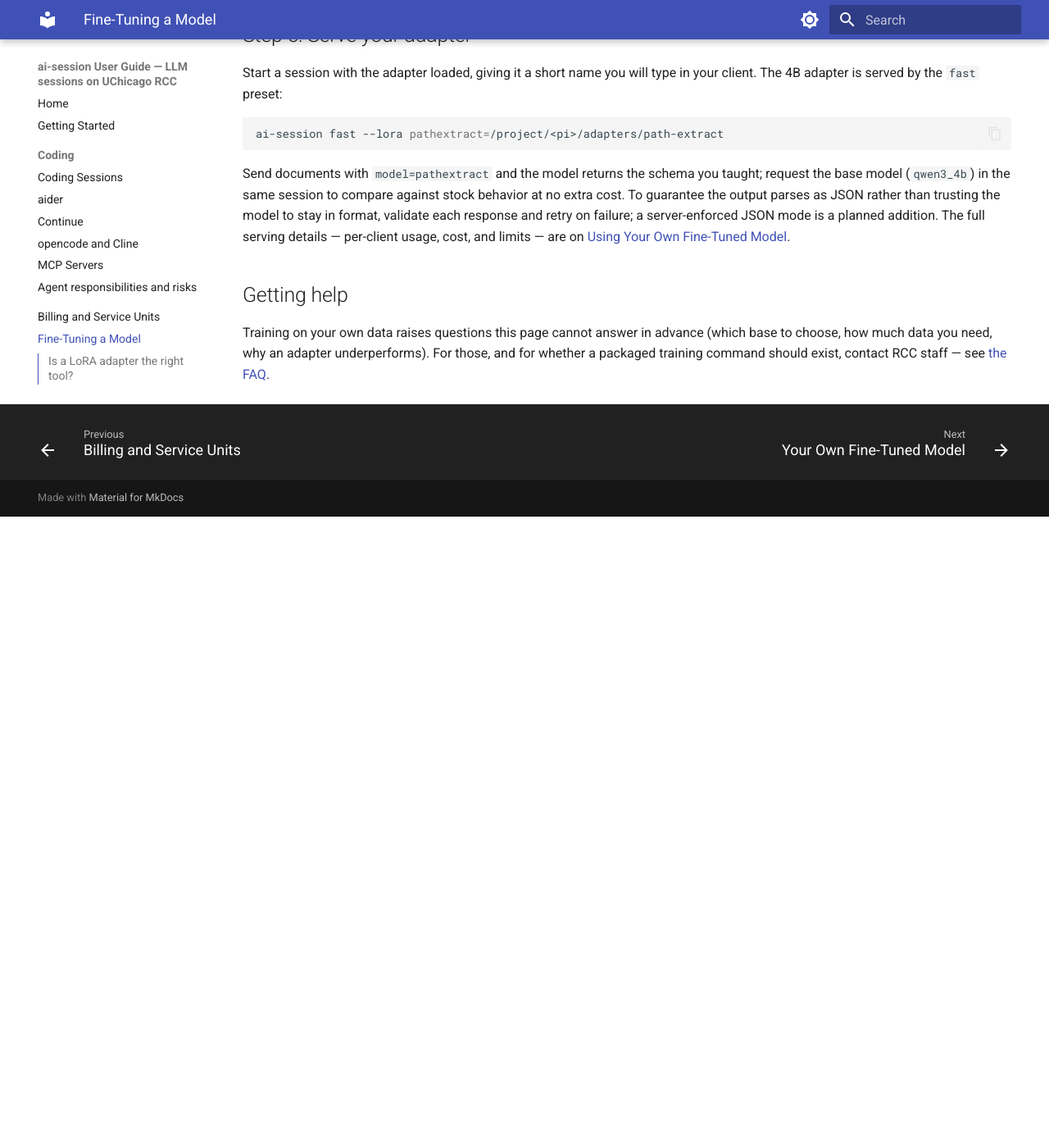
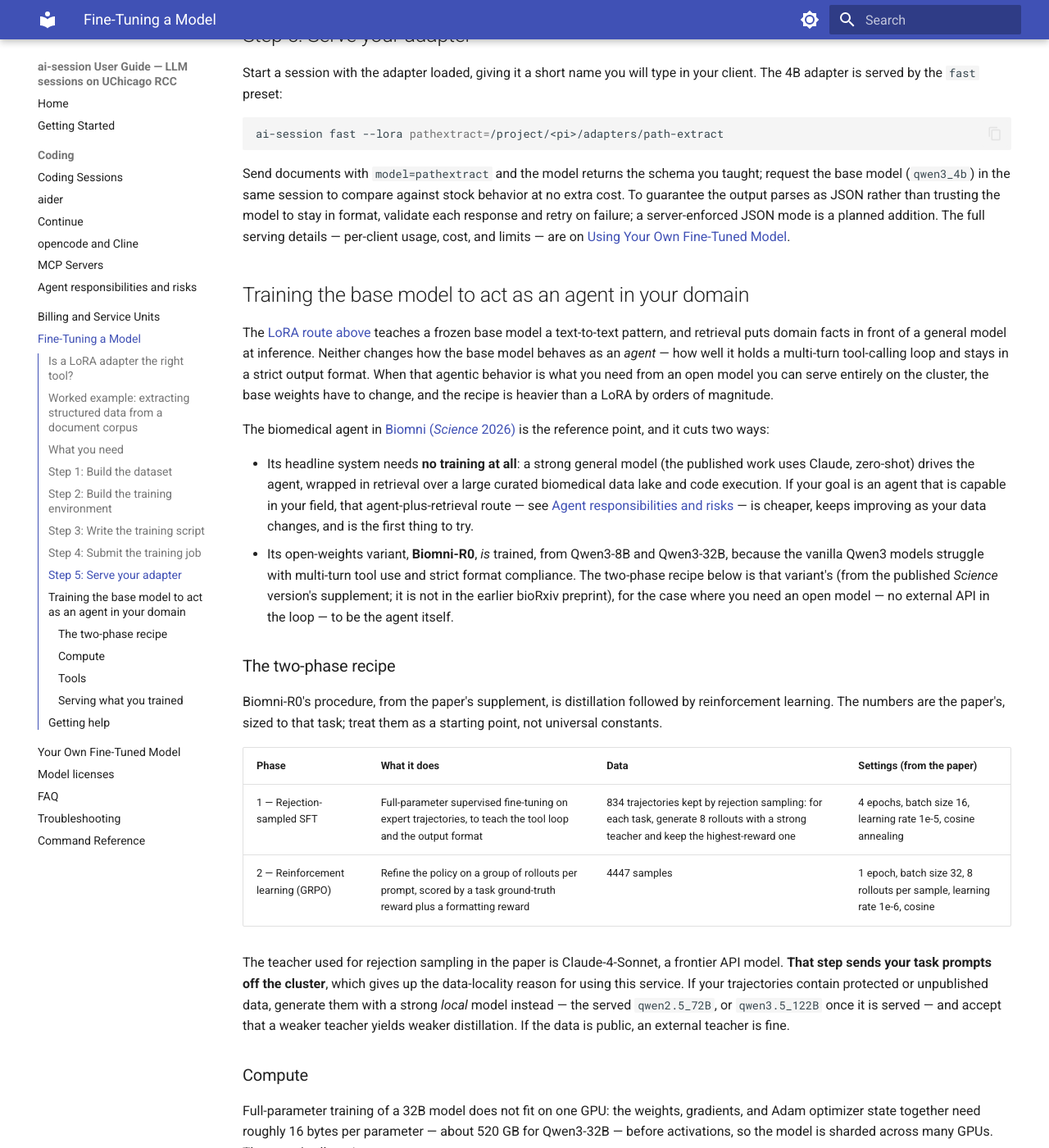
Before and after one commit to rmehta1987/rcc-vllm, an MkDocs documentation site: the page built from docs/fine-tuning.md, in a window 1280 px wide and 1400 px high, scrolled down 3854 px. Shown: the whole window at 82% size. Built offline with MkDocs 1.6.1 and Material for MkDocs 9.7.7, drawn with Linux system fonts in a browser that asks for light colours; before the commit the page ends 4484 px from its top, so only the background shows below that; some of the changed text lies outside the part shown.

Commit message:
docs(fine-tuning): add domain agent-training section (Biomni-R0 recipe)
New section "Training the base model to act as an agent in your domain": the
heavier alternative to LoRA/retrieval, for when you need an open model to be the
agent itself. Grounded in the Biomni paper (Science 2026, adz4351), verified
against its supplement:

- Frames the honest trade-off: the headline Biomni agent trains nothing (a strong
  general model used zero-shot + retrieval + code execution), so the agent+retrieval
  route is the first thing to try; training is the open-weights Biomni-R0 variant.
- Two-phase recipe with the paper's exact settings: rejection-sampled SFT (834
  trajectories, 4 epochs, bs16, lr1e-5) then GRPO RL (4447 samples, bs32, 8
  rollouts, lr1e-6); ground-truth + formatting reward.
- Compute table (8B/8xA100, 32B/16xA100 with the stated TP/FSDP/sequence-parallel
  split), the ~520 GB memory math, and the own-allocation/no-SU rule.
- Tools (Phase 1 = full-parameter SFT via FSDP/ZeRO-3; Phase 2 = GRPO via
  verl/OpenRLHF) and how to serve the result (staging, not the --lora path).

Also gitignore the copyrighted Science supplement (science.adz4351_sm.pdf,
*_sm.pdf) so it is never redistributed; the docs cite the DOI, not the file.

Co-Authored-By: Claude Fable 5 <noreply@anthropic.com>

```diff
--- a/docs/fine-tuning.md
+++ b/docs/fine-tuning.md
@@ -206,6 +206,100 @@ retry on failure; a server-enforced JSON mode is a planned addition. The full
 serving details — per-client usage, cost, and limits — are on
 [Using Your Own Fine-Tuned Model](lora.md).
 
+## Training the base model to act as an agent in your domain
+
+The [LoRA route above](#is-a-lora-adapter-the-right-tool) teaches a frozen base
+model a text-to-text pattern, and retrieval puts domain facts in front of a
+general model at inference. Neither changes how the base model behaves as an
+*agent* — how well it holds a multi-turn tool-calling loop and stays in a strict
+output format. When that agentic behavior is what you need from an open model you
+can serve entirely on the cluster, the base weights have to change, and the
+recipe is heavier than a LoRA by orders of magnitude.
+
+The biomedical agent in
+[Biomni (*Science* 2026)](https://www.science.org/doi/10.1126/science.adz4351) is
+the reference point, and it cuts two ways:
+
+- Its headline system needs **no training at all**: a strong general model
+  (the published work uses Claude, zero-shot) drives the agent, wrapped in
+  retrieval over a large curated biomedical data lake and code execution. If your
+  goal is an agent that is capable in your field, that agent-plus-retrieval
+  route — see [Agent responsibilities and risks](coding/agents.md) — is cheaper,
+  keeps improving as your data changes, and is the first thing to try.
+- Its open-weights variant, **Biomni-R0**, *is* trained, from Qwen3-8B and
+  Qwen3-32B, because the vanilla Qwen3 models struggle with multi-turn tool use
+  and strict format compliance. The two-phase recipe below is that variant's
+  (from the published *Science* version's supplement; it is not in the earlier
+  bioRxiv preprint), for the case where you need an open model — no external API
+  in the loop — to be the agent itself.
+
+### The two-phase recipe
+
+Biomni-R0's procedure, from the paper's supplement, is distillation followed by
+reinforcement learning. The numbers are the paper's, sized to that task; treat
+them as a starting point, not universal constants.
+
+| Phase | What it does | Data | Settings (from the paper) |
+|---|---|---|---|
+| 1 — Rejection-sampled SFT | Full-parameter supervised fine-tuning on expert trajectories, to teach the tool loop and the output format | 834 trajectories kept by rejection sampling: for each task, generate 8 rollouts with a strong teacher and keep the highest-reward one | 4 epochs, batch size 16, learning rate 1e-5, cosine annealing |
+| 2 — Reinforcement learning (GRPO) | Refine the policy on a group of rollouts per prompt, scored by a task ground-truth reward plus a formatting reward | 4447 samples | 1 epoch, batch size 32, 8 rollouts per sample, learning rate 1e-6, cosine |
+
+The teacher used for rejection sampling in the paper is Claude-4-Sonnet, a
+frontier API model. **That step sends your task prompts off the cluster**, which
+gives up the data-locality reason for using this service. If your trajectories
+contain protected or unpublished data, generate them with a strong *local* model
+instead — the served `qwen2.5_72B`, or `qwen3.5_122B` once it is served — and
+accept that a weaker teacher yields weaker distillation. If the data is public,
+an external teacher is fine.
+
+### Compute
+
+Full-parameter training of a 32B model does not fit on one GPU: the weights,
+gradients, and Adam optimizer state together need roughly 16 bytes per parameter
+— about 520 GB for Qwen3-32B — before activations, so the model is sharded across
+many GPUs. The paper's allocation:
+
+| Model | GPUs | Rollout parallelism | Actor-update parallelism |
+|---|---|---|---|
+| Biomni-R0-8b | 8 × A100 | 2-way tensor parallel | FSDP + 4-way sequence parallel |
+| Biomni-R0-32b | 16 × A100 | 4-way tensor parallel | FSDP + 4-way sequence parallel |
+
+16 × A100-80GB is two full GPU nodes. This is a multi-node, multi-day job on
+**your own allocation** — it does not run under ai-session and costs no Service
+Units; Slurm bills your account for the GPUs directly, as with the LoRA training
+above. If you do not have that budget, the LoRA and retrieval routes above are
+the realistic alternatives; there is no cheap path to full 32B reinforcement
+learning.
+
+### Tools
+
+- **Phase 1 (SFT)** is ordinary full-parameter supervised fine-tuning: the
+  [Step 3 script](#step-3-write-the-training-script) above with the LoRA config
+  removed (so every weight updates) and a sharding backend added — DeepSpeed
+  ZeRO-3 or PyTorch FSDP — because the full model no longer fits on one GPU.
+  Point `BASE` at `/project/rcc/mehta5/vllm/models/Qwen3-32B` and format each
+  trajectory with that model's own chat template, exactly as in the LoRA example.
+- **Phase 2 (RL)** uses GRPO (Group Relative Policy Optimization) with per-prompt
+  rollout groups and separate rollout and actor-update parallelism — which
+  frameworks like [verl](https://github.com/volcengine/verl) and
+  [OpenRLHF](https://github.com/OpenRLHF/OpenRLHF) implement: they run the rollout
+  generation through vLLM with tensor parallelism and the policy update through
+  FSDP, which is exactly the split in the compute table. Configure one of these
+  with the base checkpoint, your reward function, and the hyperparameters above
+  rather than writing the RL loop yourself.
+
+### Serving what you trained
+
+A fully retrained model is a new base checkpoint, not an adapter, so it is **not**
+loaded with `--lora` at session start. The service serves only pre-staged,
+registered models, and GPU nodes have no internet, so to serve your trained model
+through ai-session it must be staged like any other served model — copied into
+the model store and registered — which RCC staff do on request (see the staging
+note on the [home page](index.md#available-models)). Keep the tokenizer and chat
+template with the checkpoint so it serves and bills like the model it was trained
+from. Until it is staged, you can serve it yourself with your own vLLM on your own
+allocation.
+
 ## Getting help
 
 Training on your own data raises questions this page cannot answer in advance
```
Also changed, not shown: 1 other file.
